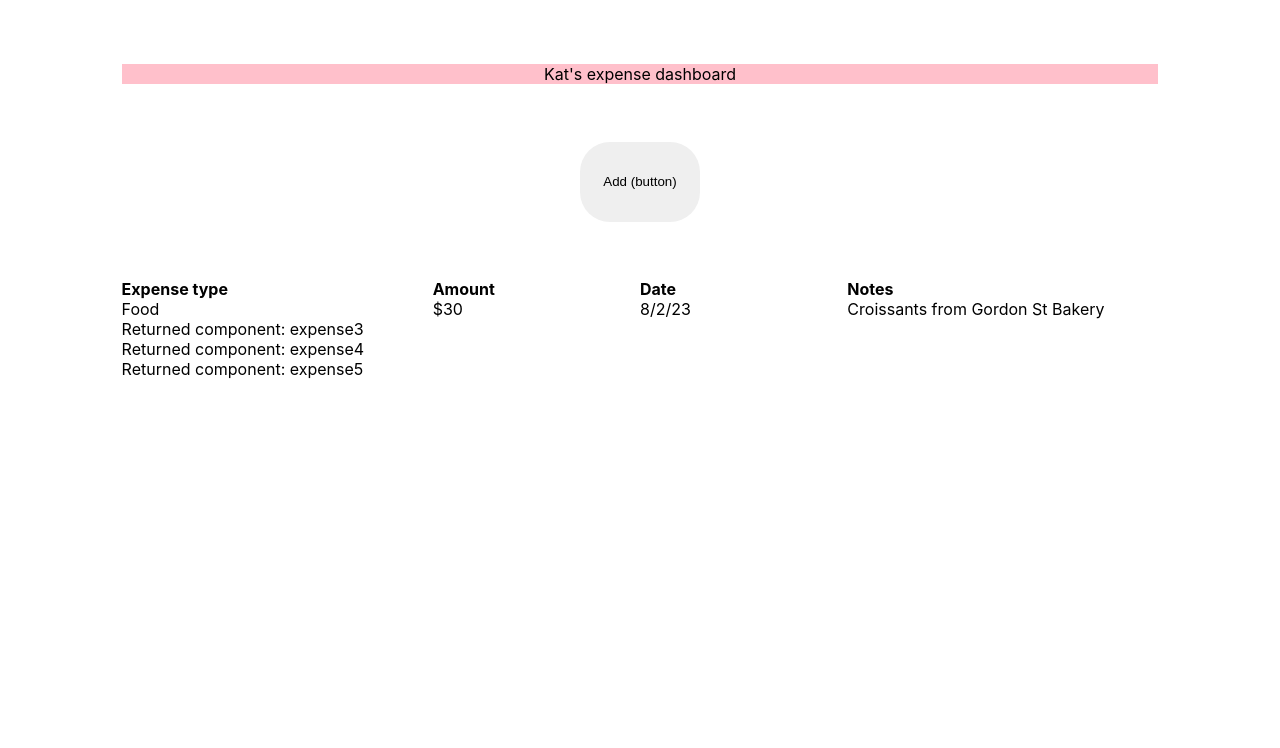
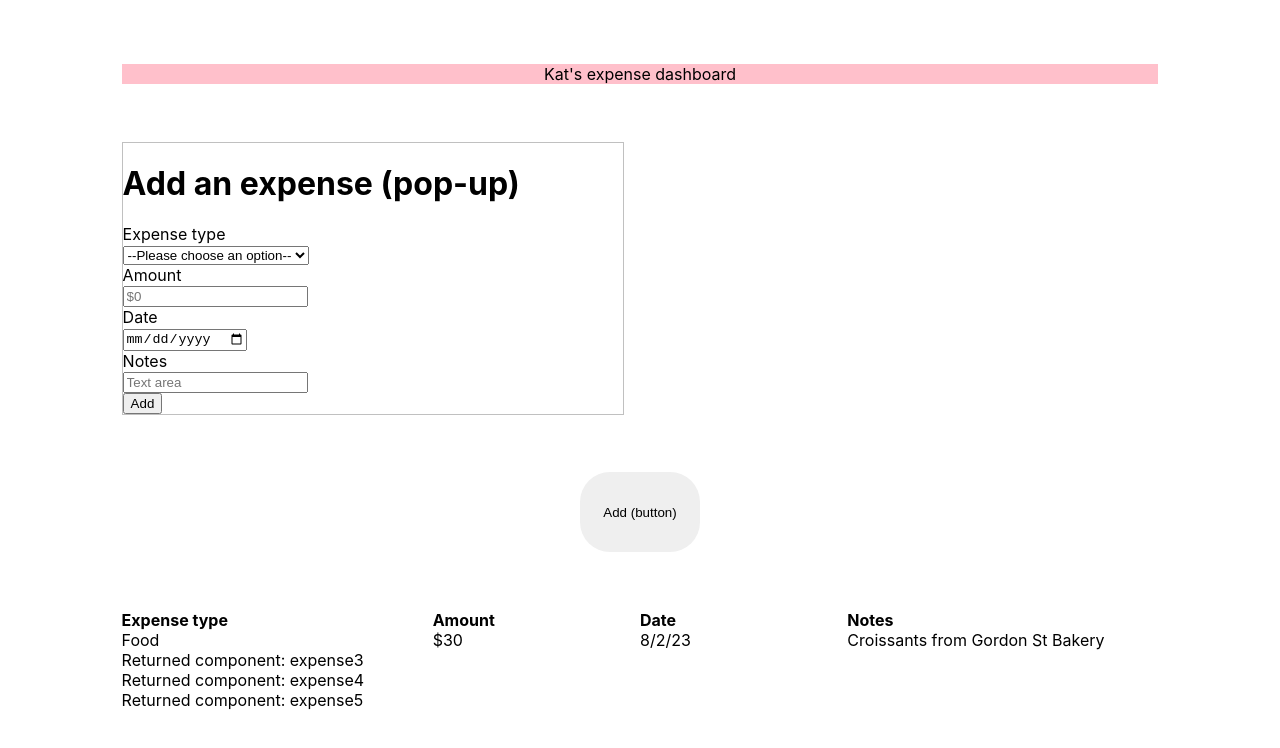
Before and after one commit to katfay/kats-expense-tracker-react, a React (Create React App) app: page / in a window 1280 px wide. Shown: the top 748 px of the page. Built offline with nearby package versions, Linux system fonts and the light colour scheme.

Commit message:
Trialling use case

```diff
--- a/src/AddButton.js
+++ b/src/AddButton.js
@@ -5,18 +5,23 @@ import "./AddButton.css";
 import "./AddExpensePopUp.css";
 
 export default function AddButton() {
-  let [popUp, showPopUp] = useState(false);
-
+  let [popUp, setPopUp] = useState(true);
+  function handleClick() {
+    //alert("Hi");
+  }
   return (
+    <div>
+      <div>{popUp ? <AddExpensePopUp /> : null}</div>
       <div className="AddButton">
         <button
           className="expense-button"
           type="button"
           id=""
-        onClick={showPopUp}
+          onClick={handleClick}
         >
           Add (button)
         </button>
       </div>
+    </div>
   );
 }
--- a/src/App.js
+++ b/src/App.js
@@ -7,15 +7,32 @@ import Dashboard from "./Dashboard.js";
 
 import "./App.css";
 
+/*
 export default function App() {
-  let [popUp, showPopUp] = useState(false);
+  return (
+    <div className="App">
+      <Banner />
+      <AddExpensePopUp />
+      <AddButton />
+      <Dashboard />
+    </div>
+  );
+}
+*/
+
+// Example of how to initially hide the pop up
+
+export default function App() {
+  let [popUp, setPopUp] = useState(false);
+  let [addButton, setAddButton] = useState(true);
+  let [dashboard, setDashboard] = useState(true);
 
   return (
     <div className="App">
       <Banner />
       {popUp ? <AddExpensePopUp /> : null}
-      <AddButton />
-      <Dashboard />
+      {addButton ? <AddButton /> : null}
+      {dashboard ? <Dashboard /> : null}
     </div>
   );
 }
```
Lines whose indentation alone changed are shown as unchanged.
